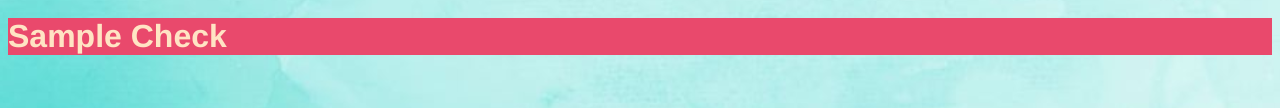
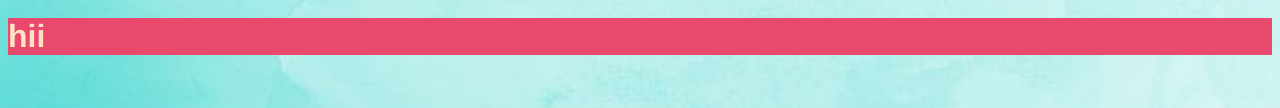
Before and after one commit to HitheshMedavarapu/Project, a plain HTML site: page login.html in a window 1280 px wide. Shown: the part 646-754 px from the top of the page. Drawn offline with Linux system fonts and the light colour scheme.

Commit message:
second commit

```diff
--- a/login.html
+++ b/login.html
@@ -39,6 +39,6 @@
     <div class="login">
         <img src="images/movies.png" id="movie">
     </div>
-    <h1>Sample Check</h1>
+    <h1>hii</h1>
 </body>
 </html>
```
